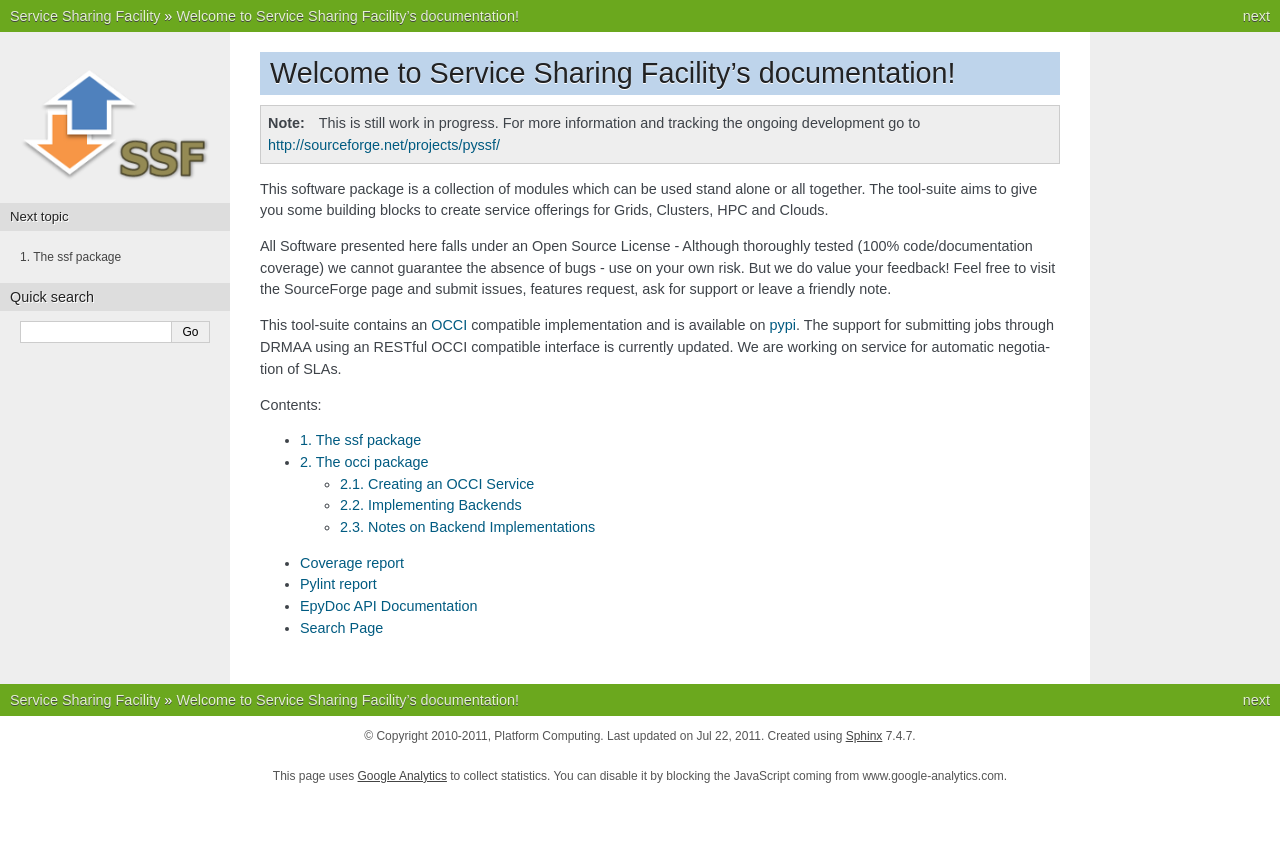
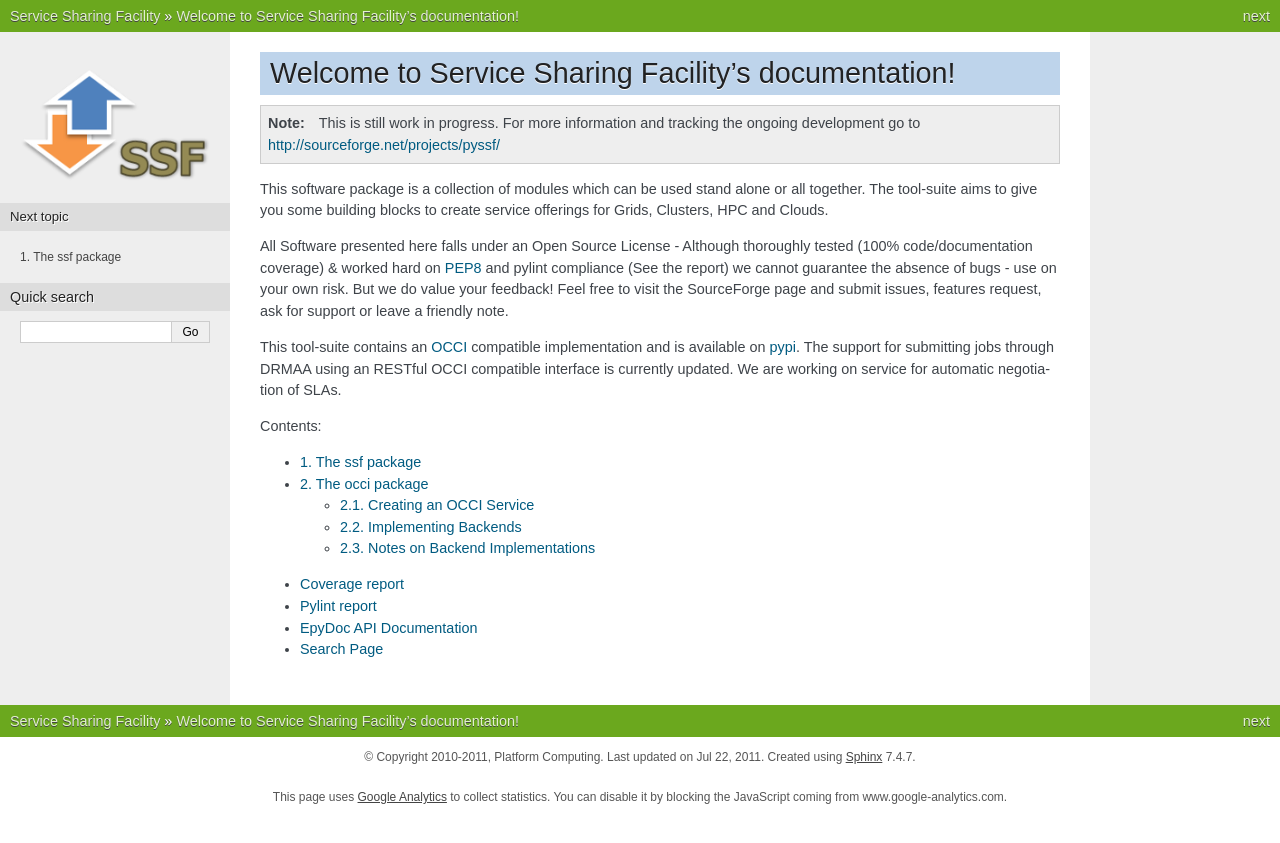
Before and after one commit to tmetsch/pyssf, a Sphinx documentation site: the page built from docs/source/index.txt, in a window 1280 px wide. Shown: the top 843 px of the page. Built offline with Sphinx 7.4.7, drawn with Linux system fonts in a browser that asks for light colours.

```diff
--- a/docs/source/index.txt
+++ b/docs/source/index.txt
@@ -28,10 +28,11 @@ or all together. The tool-suite aims to give you some building blocks to
 create service offerings for Grids, Clusters, HPC and Clouds.
 
 All Software presented here falls under an Open Source License - Although
-thoroughly tested (100% code/documentation coverage) we cannot guarantee the
-absence of bugs - use on your own risk. But we do value your feedback! Feel
-free to visit the SourceForge page and submit issues, features request, ask
-for support or leave a friendly note.
+thoroughly tested (100% code/documentation coverage) & worked hard on
+`PEP8 <http://www.python.org/dev/peps/pep-0008/>`_ and pylint compliance
+(See the report) we cannot guarantee the absence of bugs - use on your own
+risk. But we do value your feedback! Feel free to visit the SourceForge page
+and submit issues, features request, ask for support or leave a friendly note.
 
 This tool-suite contains an `OCCI <http://www.occi-wg.org>`_ compatible
 implementation and is available on
--- a/setup.py
+++ b/setup.py
@@ -20,7 +20,7 @@
 from distutils.core import setup
 
 setup(name='pyssf',
-      version='0.4.0',
+      version='0.4.1',
       description='Service Sharing Facility',
       license='LGPL',
       keywords='OCCI, Cloud Computing, Datacenter Software',
```
Also changed, not shown: 2 other files.
